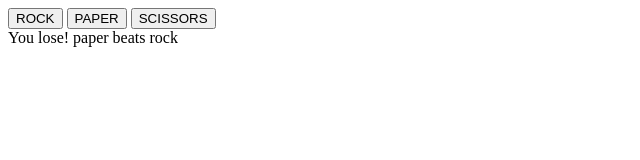
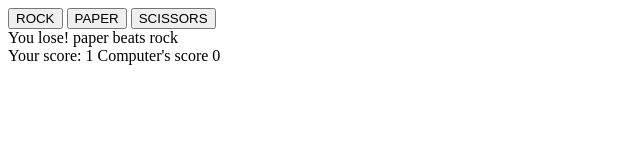
Before and after one commit to dimmerz92/rock-paper-scissors, a plain HTML site: page index.html in a window 1280 px wide. Both pictures are taken after a click on the button "ROCK". Shown: the whole page, without its empty margins (0-640 px from the left). Drawn offline with Linux system fonts and the light colour scheme.

Commit message:
add score keeper

```diff
--- a/index.html
+++ b/index.html
@@ -14,5 +14,6 @@
         </div>
         <div id="result"></div>
         <div id="score"></div>
+        <div id="tally"></div>
     </body>
 </html>
--- a/script.js
+++ b/script.js
@@ -41,6 +41,7 @@ selections.forEach(selection => {
     selection.addEventListener("click", function game() {
         const [winnerText, score] = playRound(selection.id, getComputerChoice());
         const result = document.getElementById("result");
+        const tally = document.getElementById("tally");
         //ends game after 5 rounds
         if (playerWinCount == 5 || computerWinCount == 5) {
             selection.removeEventListener("click", game);
@@ -62,5 +63,6 @@ selections.forEach(selection => {
             computerWinCount++;
             result.textContent = `The computer bested you! You lost ${computerWinCount} to ${playerWinCount}`
         }
+        tally.textContent = `Your score: ${playerWinCount}  Computer's score ${computerWinCount}`;
     });
 });
```
